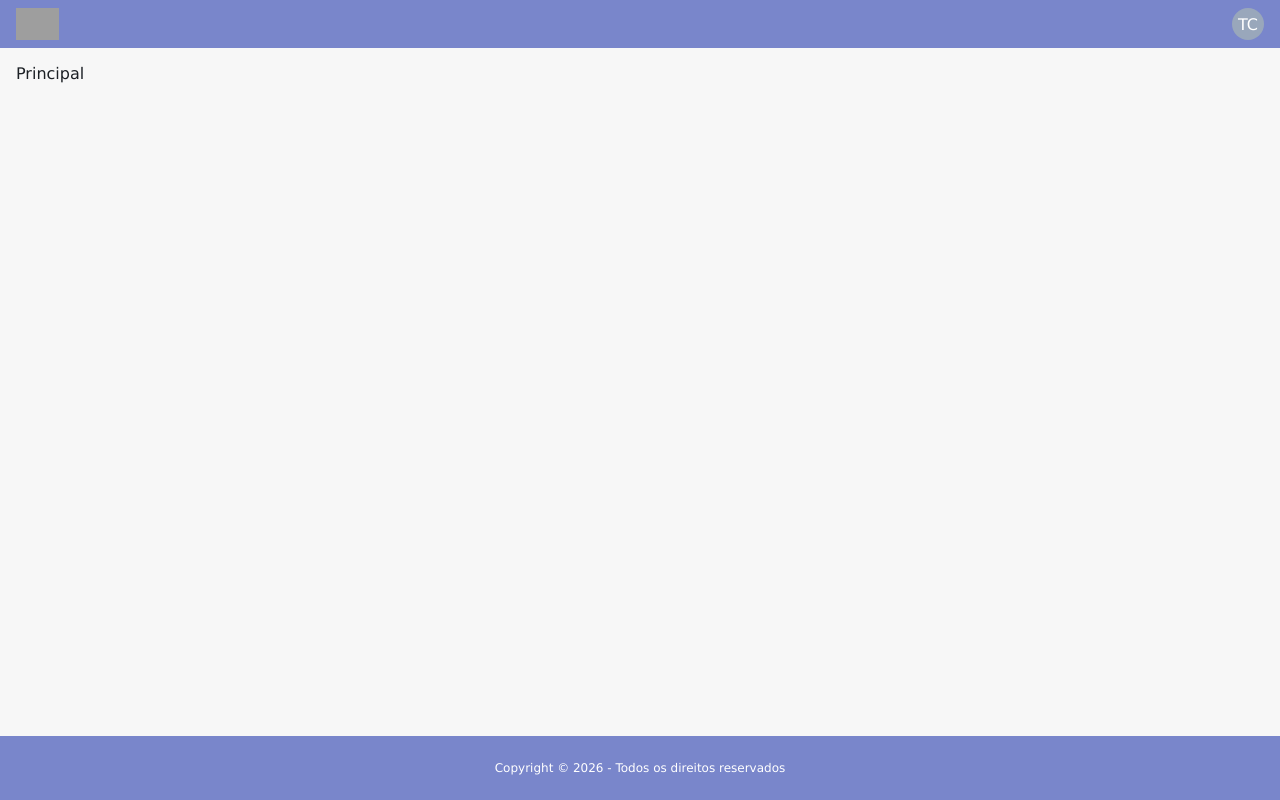
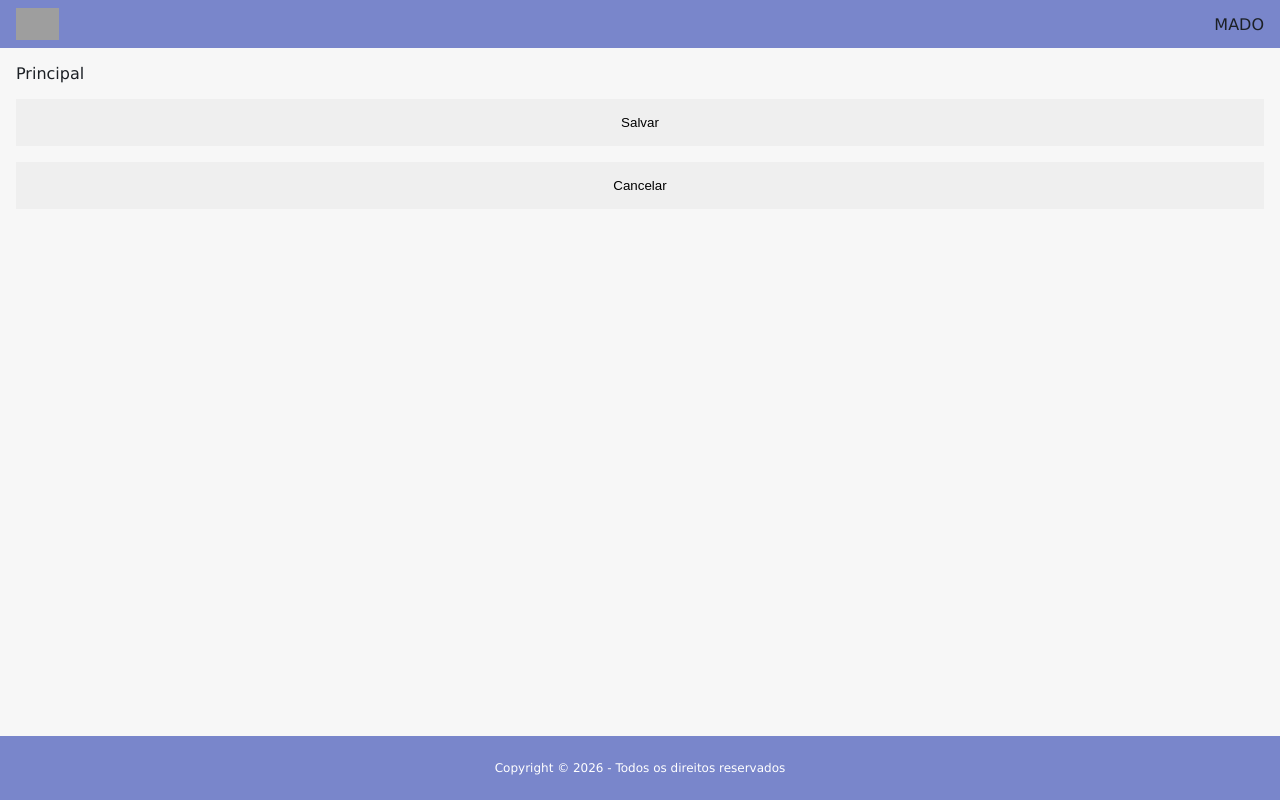
Before and after one commit to Marcelo2922/aulas-aplicativo-pwa, a React (Vite) app: page / in a window 1280 px wide. Built offline with nearby package versions, Linux system fonts and the light colour scheme; grey boxes are pictures that could not be loaded.

Commit message:
Botão customizado

```diff
--- /dev/null
+++ b/src/componentes/Avatar/Avatar.css
@@ -0,0 +1,9 @@
+.avatar_root {
+  background-color: var(--cor-cinza);
+  width: 32px;
+  height: 32px;
+  border-radius: 50%;
+  display: grid;
+  place-content: center;
+  color: var(--cor-texto-claro);
+}
--- /dev/null
+++ b/src/componentes/Avatar/Avatar.jsx
@@ -0,0 +1,8 @@
+import "./Avatar.css";
+
+
+const Avatar = ({nome}) => {
+    const primeirasLetra = nome.split(' ').map(item=>item[0]).join("").toUpperCase();
+    return <div className="Avatar_root">{primeirasLetra}</div>
+}
+export default Avatar;
--- /dev/null
+++ b/src/componentes/BotaoCustomizado/BotaoCustomizado.css
@@ -0,0 +1,11 @@
+.botao-customizado_root{
+    padding: 16px;
+    border: none;
+    cursor: pointer;
+}
+.botao-customizado_primario{
+    background-color: var(--cor-primaria);
+}
+.botao-customizado_secundario{
+    background-color: var(--cor-secundaria);
+}
--- /dev/null
+++ b/src/componentes/BotaoCustomizado/BotaoCustomizado.jsx
@@ -0,0 +1,14 @@
+import "./BotaoCustomizado.css";
+
+function BotaoCustomizado({tipo, children}){
+    const classes = ["botao-customizado_root"]
+    switch(tipo){
+        case "primario":
+        classes.push("botao-customizado--primario");
+        break;
+        case"secundario":
+        classes.push("botao-customizado--secundario")
+    }
+    return (<button className="botao-customizado_root">{children}</button>)
+}
+export default BotaoCustomizado;
--- a/src/componentes/Cabecalho/Cabecalho.css
+++ b/src/componentes/Cabecalho/Cabecalho.css
@@ -5,13 +5,3 @@
   align-items: center;
   padding: 0 16px;
 }
-
-.cabecalho__avatar {
-  background-color: var(--cor-cinza);
-  width: 32px;
-  height: 32px;
-  border-radius: 50%;
-  display: grid;
-  place-content: center;
-  color: var(--cor-texto-claro);
-}
--- a/src/componentes/Cabecalho/Cabecalho.jsx
+++ b/src/componentes/Cabecalho/Cabecalho.jsx
@@ -1,10 +1,11 @@
+import Avatar from "../Avatar/avatar";
 import "./Cabecalho.css";
 
 function Cabecalho() {
   return (
     <header className="cabecalho__root">
       <img src="/logo.png" height="32" alt="Logo" />
-      <div className="cabecalho__avatar">TC</div>
+      <Avatar nome="Marcelo Augusto de Oliveira" />
     </header>
   );
 }
--- a/src/componentes/Principal/principal.css
+++ b/src/componentes/Principal/principal.css
@@ -1,3 +1,6 @@
 .principal__root{
-    padding: 16px
+    padding: 16px;
+    display: flex;
+    flex-direction: column;
+    gap: 16px;
 }
--- a/src/componentes/Principal/principal.jsx
+++ b/src/componentes/Principal/principal.jsx
@@ -1,7 +1,14 @@
 import "./Principal.css";
+import BotaoCustomizado from "../BotaoCustomizado/BotaoCustomizado";
 
 function Principal() {
-  return <main className="principal__root">Principal</main>;
+  return <main className="principal__root">Principal
+
+
+
+  <BotaoCustomizado>Salvar</BotaoCustomizado>
+  <BotaoCustomizado>Cancelar</BotaoCustomizado>
+  </main>;
 }
 
 export default Principal;
```
